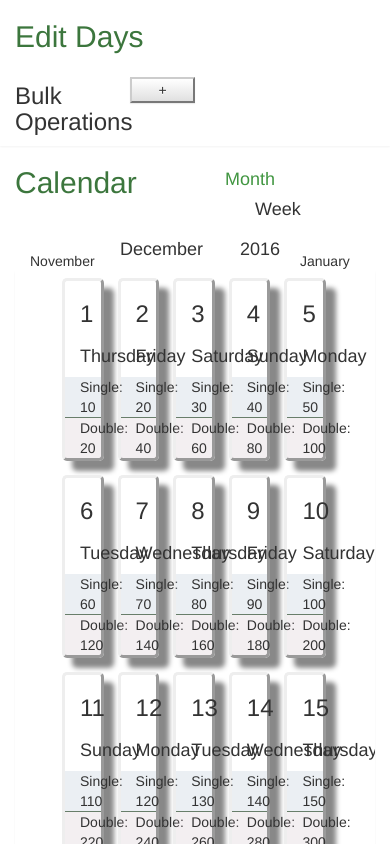
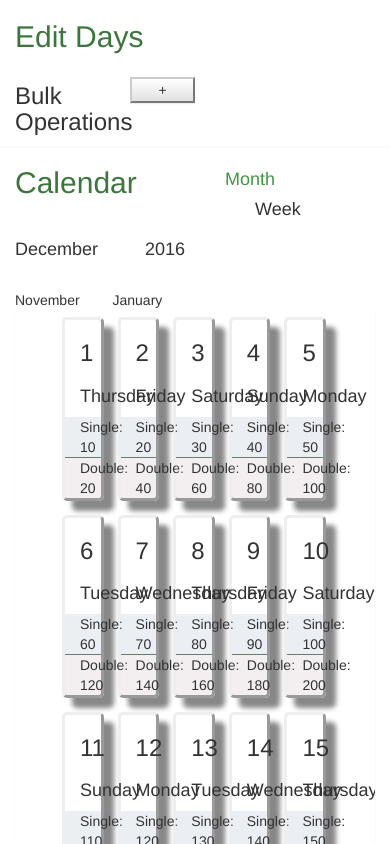
Before and after one commit to aljones15/angular2CalendarApp, an Angular app: page / in a window 390 px wide. Shown: the top 844 px of the page. Built offline with nearby package versions, Linux system fonts and the light colour scheme.

Commit message:
sligtly better mobile design

```diff
--- a/src/app/components/calendar/calendar.component.html
+++ b/src/app/components/calendar/calendar.component.html
@@ -11,10 +11,14 @@
   <h4 class="col-xs-3 col-lg-2 text-left c-hand" [style.color]="weekly ? '#2196F3' : null" (click)="toggleWeekly(true)">Week</h4>
 </div>
 <div class="col-xs-12 col-md-3">
-  <div (click)="changeMonth(calendarService.displayDays[0].day.getMonth() - 1 ,calendarService.displayDays[0].day.getFullYear())" id="previous-month" class="icon col-xs-3 previous-month c-hand"> {{ formatMonth(calendarService.displayDays[0].day.getMonth() - 1) }} </div>
-  <h4 class="col-xs-4">{{ formatMonth(calendarService.displayDays[0].day.getMonth()) }}</h4>
-  <h4 class="col-xs-2">{{ calendarService.displayDays[0].day.getFullYear() }}</h4>
-  <div (click)="changeMonth(calendarService.displayDays[0].day.getMonth() + 1 ,calendarService.displayDays[0].day.getFullYear())" id="next-month" class="icon col-xs-3 next-month c-hand"> {{ formatMonth(calendarService.displayDays[0].day.getMonth() + 1) }} </div>
+  <div class="row">
+    <h4 class="col-xs-4">{{ formatMonth(calendarService.displayDays[0].day.getMonth()) }}</h4>
+    <h4 class="col-xs-2">{{ calendarService.displayDays[0].day.getFullYear() }}</h4>
+  </div>
+  <div class="row">
+    <div (click)="changeMonth(calendarService.displayDays[0].day.getMonth() - 1 ,calendarService.displayDays[0].day.getFullYear())" id="previous-month" class="icon col-xs-3 previous-month c-hand"> {{ formatMonth(calendarService.displayDays[0].day.getMonth() - 1) }} </div>
+    <div (click)="changeMonth(calendarService.displayDays[0].day.getMonth() + 1 ,calendarService.displayDays[0].day.getFullYear())" id="next-month" class="icon col-xs-3 next-month c-hand"> {{ formatMonth(calendarService.displayDays[0].day.getMonth() + 1) }} </div>
+  </div>
 </div>
 </div>
 <div id="calendar" class="panel">
```
